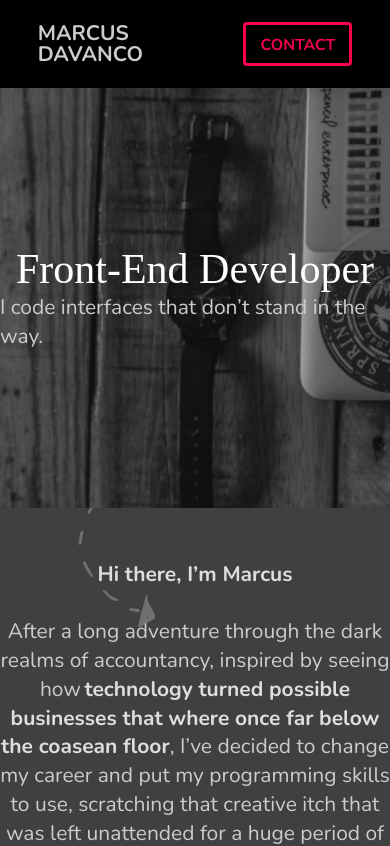
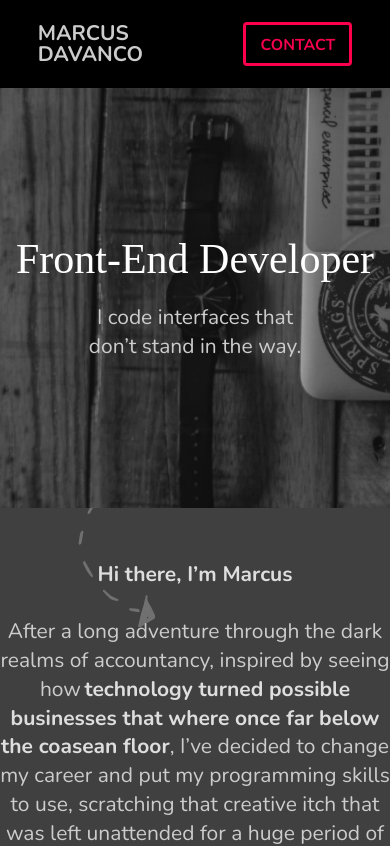
Before and after one commit to marcusdavanco/marcusdavanco.github.io, a React (Vite) app: page / in a window 390 px wide. Shown: the top 846 px of the page. Built offline with nearby package versions, Linux system fonts and the light colour scheme; no server answers; a web font is replaced by a local one.

Commit message:
feat: banner mobile adjustments

```diff
--- a/src/components/banner/styles.ts
+++ b/src/components/banner/styles.ts
@@ -18,10 +18,24 @@ export const Title = styled.p`
   font-family: "Barrio";
   font-size: 3rem;
   color: #fff;
+
+  @media (max-width: 720px) {
+    & {
+      text-align: center;
+    }
+  }
 `;
 
 export const Text = styled.p`
   font-weight: 400;
   font-size: 1.5rem;
   line-height: 2.063rem;
+
+  @media (max-width: 720px) {
+    & {
+      text-align: center;
+      max-width: 220px;
+      margin-top: 20px;
+    }
+  }
 `;
```
